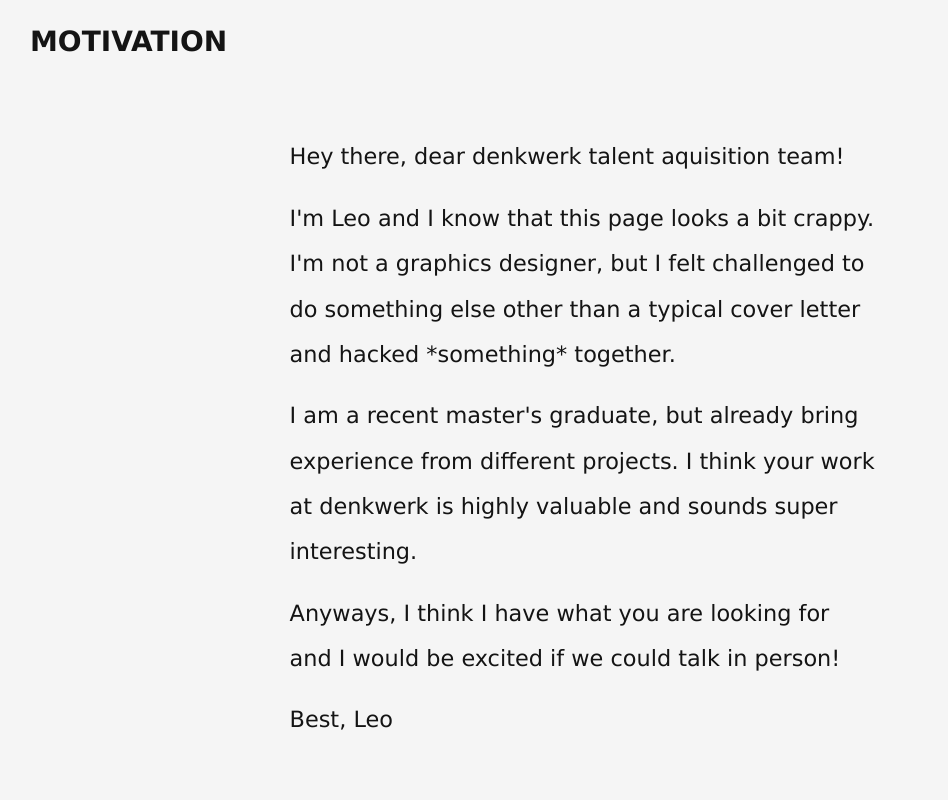
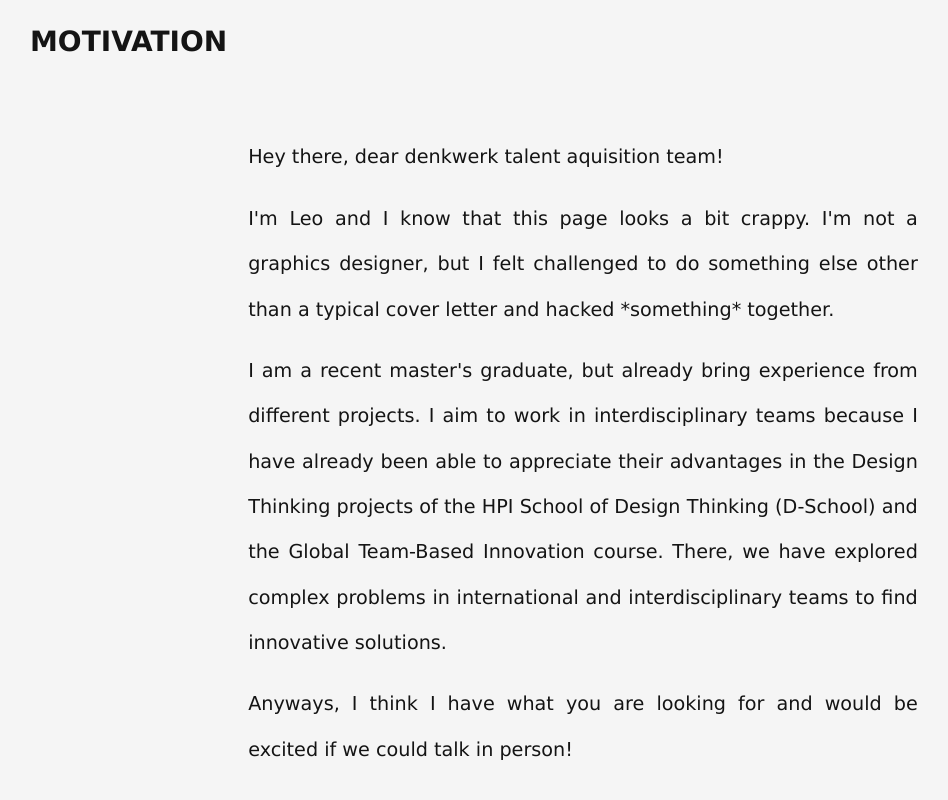
Before and after one commit to s4pu/s4pu.github.io, a React (Create React App) app: page / in a window 1280 px wide. Shown: the part 1020-1820 px from the top of the page, without its empty margins (57-1005 px from the left). Built offline with nearby package versions, Linux system fonts and the light colour scheme.

Commit message:
add two sentences to the motivation

```diff
--- a/src/App.css
+++ b/src/App.css
@@ -158,11 +158,11 @@ h2, h3 {
 }
 
 .motivation-text {
-  font-size: 1.4rem;
+  font-size: 1.2rem;
   line-height: 1.2cm;
-  text-align: left;
-  margin-left: 7cm;
-  margin-right: 7cm;
+  text-align: justify;
+  margin-left: 20%;
+  margin-right: 20%;
   margin-bottom: 5cm;
   margin-top: 2cm;
 }
--- a/src/App.js
+++ b/src/App.js
@@ -50,11 +50,15 @@ function App() {
           </p>
           <p>
             I am a recent master's graduate, but already bring experience from
-            different projects. I think your work at denkwerk is highly valuable
-            and sounds super interesting.
+            different projects. I aim to work in interdisciplinary teams because
+            I have already been able to appreciate their advantages in the
+            Design Thinking projects of the HPI School of Design Thinking
+            (D-School) and the Global Team-Based Innovation course. There, we
+            have explored complex problems in international and
+            interdisciplinary teams to find innovative solutions.
           </p>
           <p>
-            Anyways, I think I have what you are looking for and I would be
+            Anyways, I think I have what you are looking for and would be
             excited if we could talk in person!
           </p>
           <p>Best, Leo</p>
```
